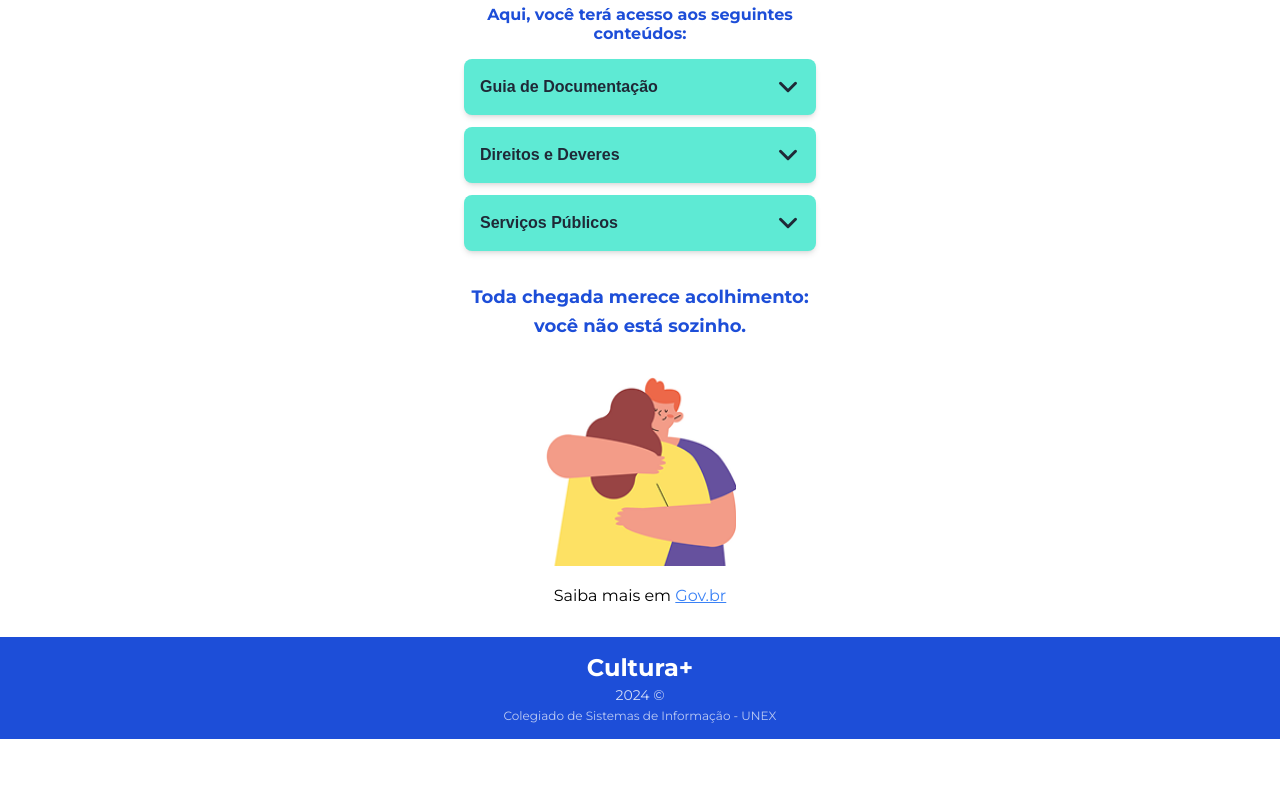
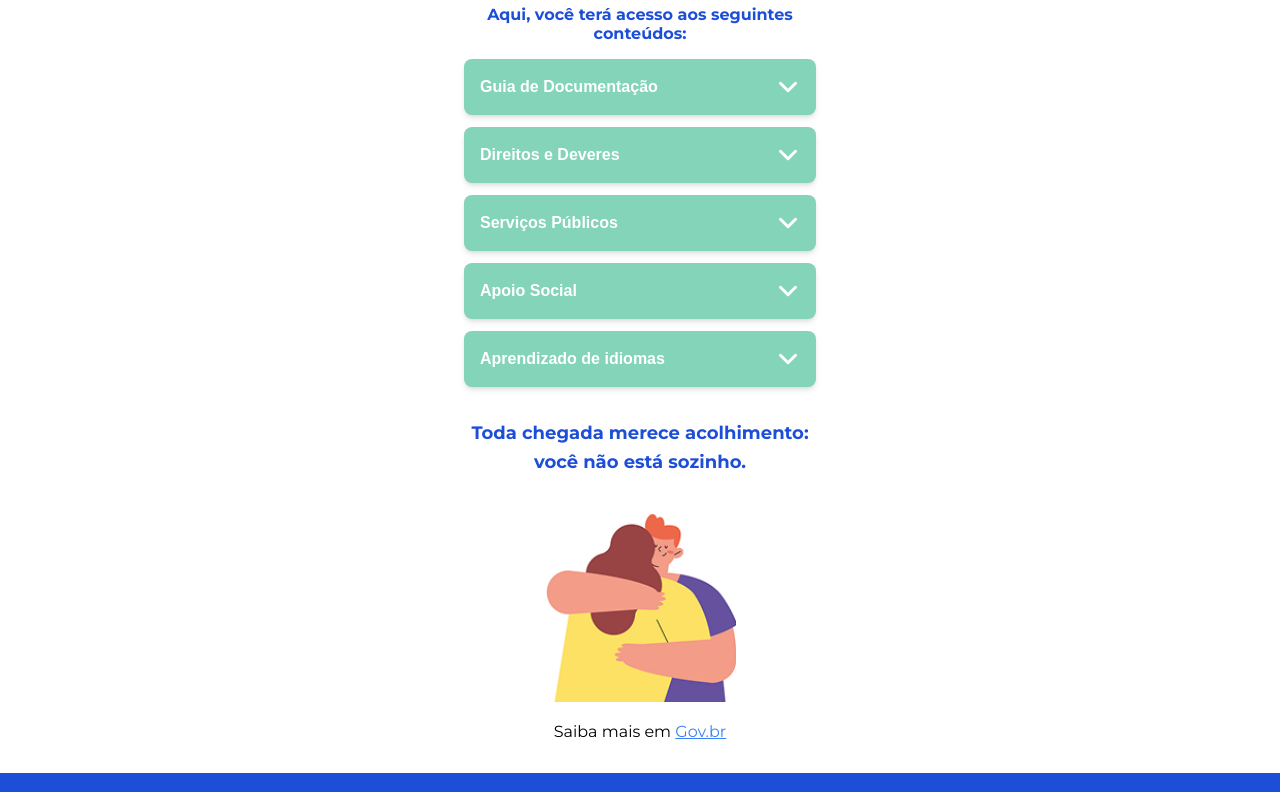
Before and after one commit to NanaGio/Cultura-II, a React (Vite) app: page / in a window 1280 px wide. Shown: the part 583-1375 px from the top of the page. Before the commit the page ends 1322 px from the top, so only its background shows below. Built offline with nearby package versions, Linux system fonts and the light colour scheme.

Commit message:
Finalização

```diff
--- a/src/App.jsx
+++ b/src/App.jsx
@@ -74,20 +74,55 @@ function App() {
                 assistência social, educação, assistência jurídica, e regularização migratória. Onde buscar apoio:</p>
               <a
                 href="https://prefeitura.sp.gov.br/web/imigrantes_e_trabalho_decente/crai"
+                target= "_blank"
+                rel="noopener noreferrer"
+                style={{color: "#2563EB", fontWeight: "600", textDecoration: "underline"}}
               >
                 · CRAI
               </a>
               <br />
               <a
                 href="https://portaldeimigracao.mj.gov.br/pt/"
+                target= "_blank"
+                rel="noopener noreferrer"
+                style={{color: "#2563EB", fontWeight: "600", textDecoration: "underline"}}
               >
                 · Ministério da Justiça e Segurança Pública
               </a>
-              <p>Encontre ONGs:</p>
+
+              </>
+            }
+          />
+
+          <Accordion
+            title="Apoio Social"
+            content={
+              <>
+              <p>Para apoio social, encontre ONGs:</p>
               <a
                 href="https://museudaimigracao.org.br/iniciativas-para-migrantes-e-refugiados"
+                target= "_blank"
+                rel="noopener noreferrer"
+                style={{color: "#2563EB", fontWeight: "600", textDecoration: "underline"}}
               >
-                Sugestão de ONGs pelo Museu da Imigração
+                ONGs sugeridas pelo museu da imigração
+              </a>
+              </>
+            }
+          />
+
+          <Accordion
+            title="Aprendizado de idiomas"
+            content={
+              <>
+              <p>Se aprofunde e entenda melhor o português:</p>
+              <a
+                href="https://www.andifes.org.br/institucional/redeisf/"
+                target= "_blank"
+                rel="noopener noreferrer"
+                style={{color: "#2563EB", fontWeight: "600", textDecoration: "underline"}}
+              >
+                Aulas de português pela ANDIFES
               </a>
               </>
             }
--- a/src/components/Accordion.jsx
+++ b/src/components/Accordion.jsx
@@ -13,9 +13,9 @@ const AccordionStyles = () => (
       justify-content: space-between;
       align-items: center;
       padding: 1rem;
-      background-color: #5EEAD4;
-      color: #1F2937;
-      font-weight: 700;
+      background-color: #83D4B9;
+      color: #ffffffff;
+      font-weight: 800;
       border-radius: 0.5rem;
       box-shadow: 0 4px 6px -1px rgba(0,0,0,0.1), 0 2px 4px -2px rgba(0,0,0,0.1);
       border: none;
```
